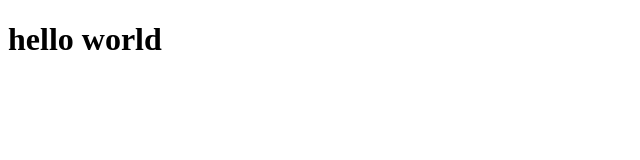
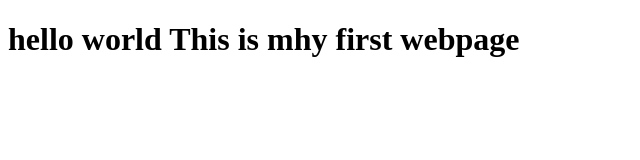
Before and after one commit to akolkar/shona, a plain HTML site: page site/index.html in a window 1280 px wide. Shown: the whole page, without its empty margins (0-640 px from the left). Drawn offline with Linux system fonts and the light colour scheme.

Commit message:
small addition to our page content

```diff
--- a/site/index.html
+++ b/site/index.html
@@ -4,6 +4,6 @@
 	<title>hello world</title>
 </head>
 <body>
-<h1>hello world<h1>
+<h1>hello world This is mhy first webpage<h1>
 </body>
 </html>
```
